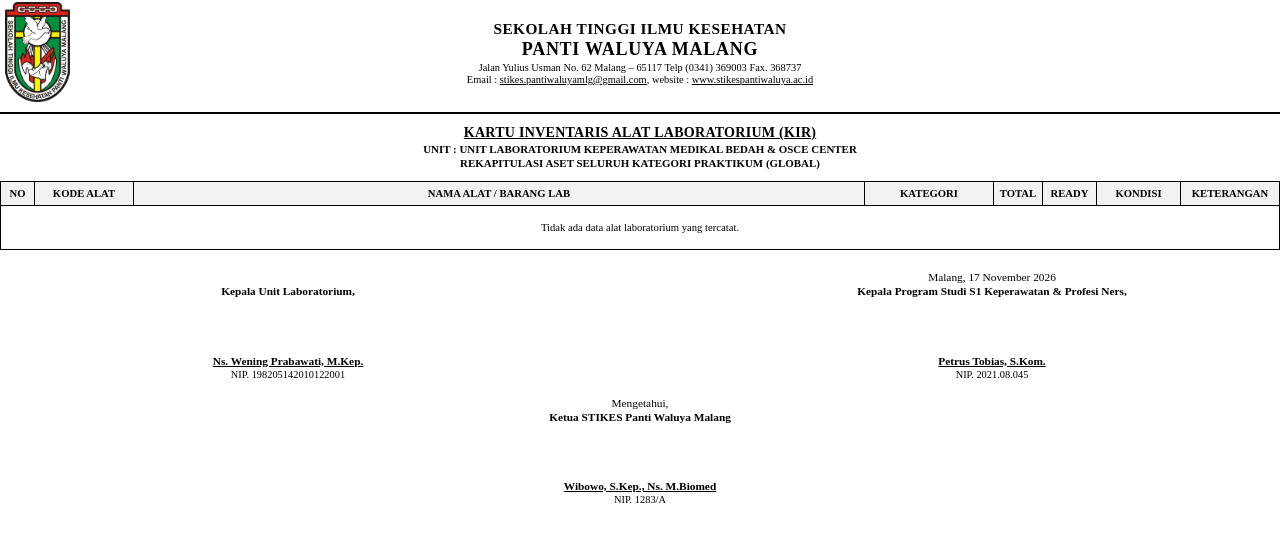
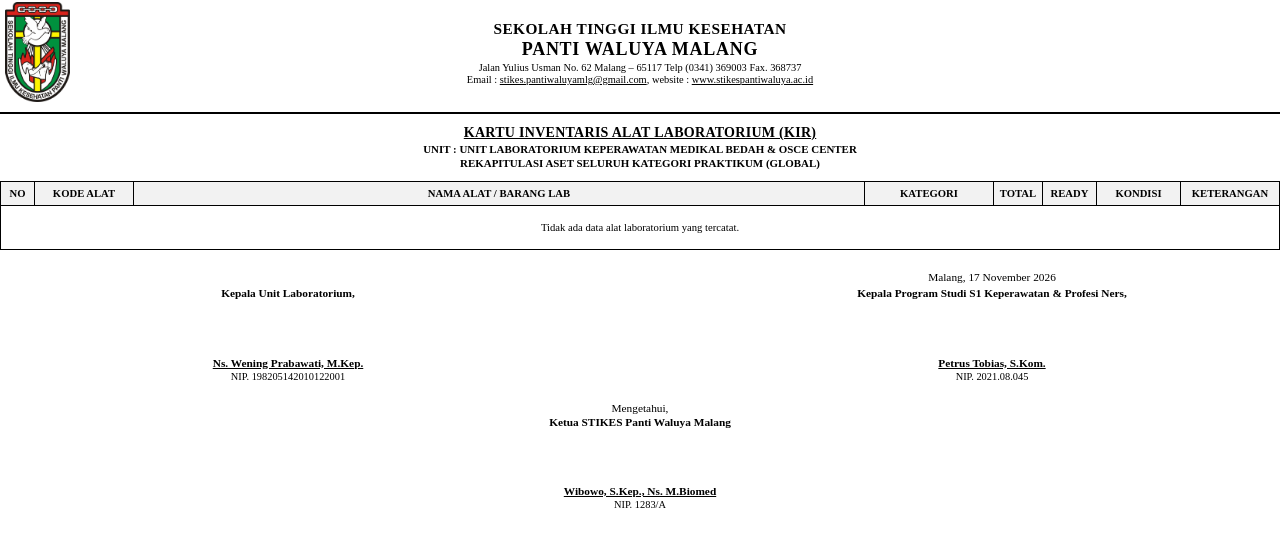
Before and after one commit to YonathanTobias/SistemPeminjamanAlatLab, a Laravel app: template resources/views/admin/laporan/kir_pdf.blade.php in a window 1280 px wide. Shown: the top 547 px of the page. Run offline with Laravel 12, Linux system fonts and the light colour scheme; the template is opened without the code that fills it, so the values that code supplies are empty.

Commit message:
fix: align signature baselines on KIR document and PDF export

```diff
--- a/public/js/laporan.js
+++ b/public/js/laporan.js
@@ -144,11 +144,11 @@ document.addEventListener('DOMContentLoaded', function() {
                     let kota = formTtd.querySelector('[name="kota_dokumen"]').value;
 
                     document.querySelectorAll('.print-nama-ketua').forEach(el => el.innerText = namaKetua);
-                    document.querySelectorAll('.print-nip-ketua').forEach(el => el.innerText = nipKetua);
+                    document.querySelectorAll('.print-nip-ketua').forEach(el => el.innerText = (nipKetua.startsWith('NIP') || nipKetua.startsWith('NIDN')) ? nipKetua : 'NIP. ' + nipKetua);
                     document.querySelectorAll('.print-nama-kabag').forEach(el => el.innerText = namaKabag);
-                    document.querySelectorAll('.print-nip-kabag').forEach(el => el.innerText = nipKabag);
+                    document.querySelectorAll('.print-nip-kabag').forEach(el => el.innerText = (nipKabag.startsWith('NIP') || nipKabag.startsWith('NIDN')) ? nipKabag : 'NIP. ' + nipKabag);
                     document.querySelectorAll('.print-nama-lab').forEach(el => el.innerText = namaKepalaLab);
-                    document.querySelectorAll('.print-nip-lab').forEach(el => el.innerText = 'NIP. ' + nipKepalaLab);
+                    document.querySelectorAll('.print-nip-lab').forEach(el => el.innerText = (nipKepalaLab.startsWith('NIP') || nipKepalaLab.startsWith('NIDN')) ? nipKepalaLab : 'NIP. ' + nipKepalaLab);
 
                     // Tutup modal
                     let modalEl = document.getElementById('modalPengaturanTTD');
--- a/resources/views/admin/laporan/kir_pdf.blade.php
+++ b/resources/views/admin/laporan/kir_pdf.blade.php
@@ -202,30 +202,48 @@
 
     <!-- TANDA TANGAN (3 PIHAK RESMI) -->
     <div class="ttd-wrapper">
-        <!-- Baris 1: PJ Unit Lab (Kiri) & Kepala Bagian Sarpras (Kanan) -->
-        <table class="ttd-table">
+        <table class="ttd-table" style="width: 100%; border-collapse: collapse;">
+            <!-- Baris 1: Jabatan & Tanggal (Vertical-align: bottom agar rata bawah sejajar) -->
             <tr>
-                <td style="width: 45%;">
-                    <p style="margin: 0;">&nbsp;</p>
+                <td style="width: 45%; vertical-align: bottom; text-align: center;">
                     <p style="margin: 0; font-weight: bold;">Kepala Unit Laboratorium,</p>
-                    <div class="ttd-space"></div>
+                </td>
+                <td style="width: 10%;"></td>
+                <td style="width: 45%; vertical-align: bottom; text-align: center;">
+                    <p style="margin: 0 0 2px 0;">{{ $pengaturan->kota_dokumen ?? 'Malang' }}, {{ \Carbon\Carbon::parse($pengaturan->tanggal_dokumen ?? date('Y-m-d'))->locale('id')->translatedFormat('d F Y') }}</p>
+                    <p style="margin: 0; font-weight: bold;">Kepala Program Studi S1 Keperawatan &amp; Profesi Ners,</p>
+                </td>
+            </tr>
+            <!-- Baris 2: Spasi Tanda Tangan Fisik -->
+            <tr>
+                <td style="height: 55px;"></td>
+                <td></td>
+                <td style="height: 55px;"></td>
+            </tr>
+            <!-- Baris 3: Nama & NIP (Vertical-align: top agar garis bawah nama 100% lurus presisi) -->
+            <tr>
+                <td style="width: 45%; vertical-align: top; text-align: center;">
                     <p style="margin: 0; font-weight: bold; text-decoration: underline;">{{ $pengaturan->kepala_lab ?? 'Ns. Wening Prabawati, M.Kep.' }}</p>
                     <p style="margin: 0; font-size: 7.8pt;">NIP. {{ $pengaturan->nip_kepala_lab ?? '198205142010122001' }}</p>
                 </td>
-                <td style="width: 10%;"></td>
-                <td style="width: 45%;">
-                    <p style="margin: 0;">{{ $pengaturan->kota_dokumen ?? 'Malang' }}, {{ \Carbon\Carbon::parse($pengaturan->tanggal_dokumen ?? date('Y-m-d'))->locale('id')->translatedFormat('d F Y') }}</p>
-                    <p style="margin: 0; font-weight: bold;">Kepala Program Studi S1 Keperawatan &amp; Profesi Ners,</p>
-                    <div class="ttd-space"></div>
+                <td></td>
+                <td style="width: 45%; vertical-align: top; text-align: center;">
                     <p style="margin: 0; font-weight: bold; text-decoration: underline;">{{ $pengaturan->nama_kabag_sarpras ?? 'Petrus Tobias, S.Kom.' }}</p>
                     <p style="margin: 0; font-size: 7.8pt;">{{ $pengaturan->nip_kabag_sarpras ?? 'NIP. 2021.08.045' }}</p>
                 </td>
             </tr>
+            <!-- Baris 4: Mengetahui, Ketua STIKES (Tengah Bawah) -->
             <tr>
-                <td colspan="3" style="padding-top: 15px;">
+                <td colspan="3" style="padding-top: 18px; text-align: center;">
                     <p style="margin: 0;">Mengetahui,</p>
                     <p style="margin: 0; font-weight: bold;">Ketua STIKES Panti Waluya Malang</p>
-                    <div class="ttd-space"></div>
+                </td>
+            </tr>
+            <tr>
+                <td colspan="3" style="height: 55px;"></td>
+            </tr>
+            <tr>
+                <td colspan="3" style="text-align: center;">
                     <p style="margin: 0; font-weight: bold; text-decoration: underline;">{{ $pengaturan->nama_ketua ?? 'Wibowo, S.Kep., Ns. M.Biomed' }}</p>
                     <p style="margin: 0; font-size: 7.8pt;">NIP. {{ $pengaturan->nip_ketua ?? '1283/A' }}</p>
                 </td>
```
Also changed, not shown: resources/views/admin/laporan/index.blade.php (+38 -21 lines).
